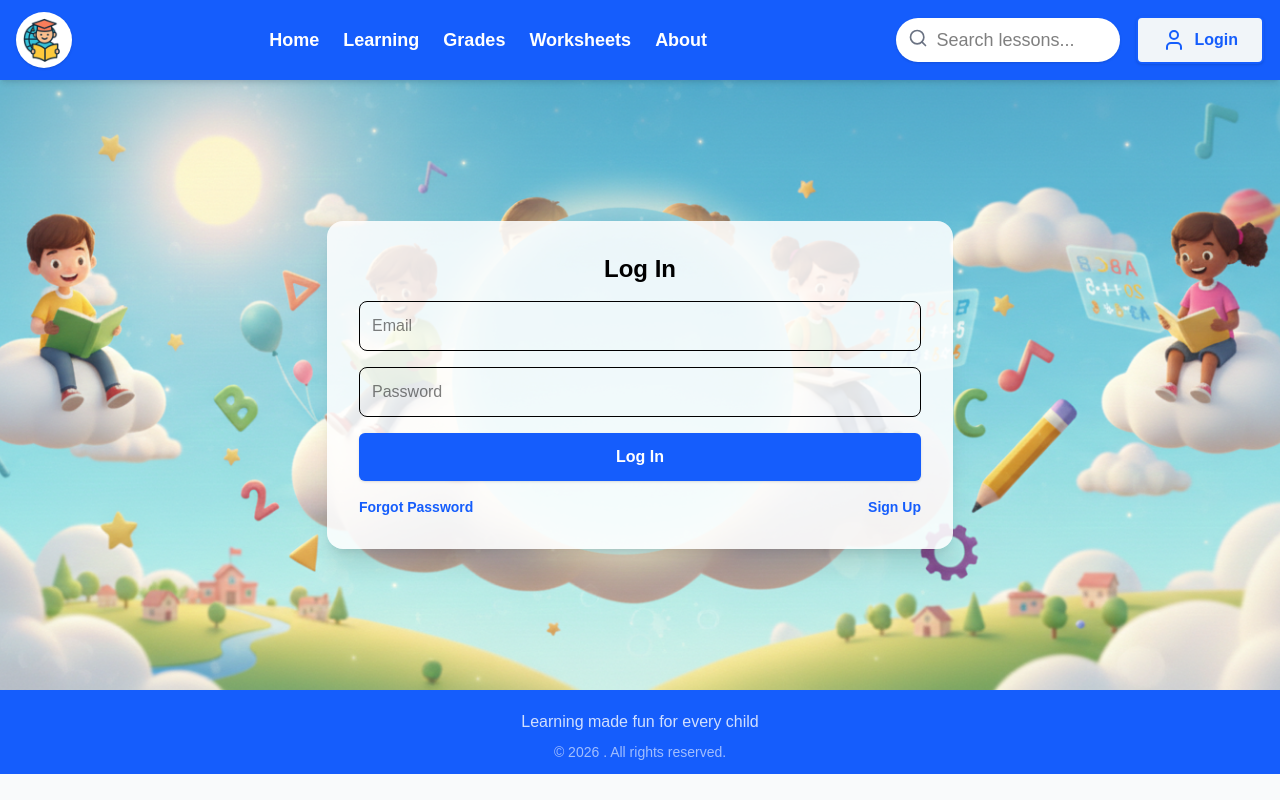
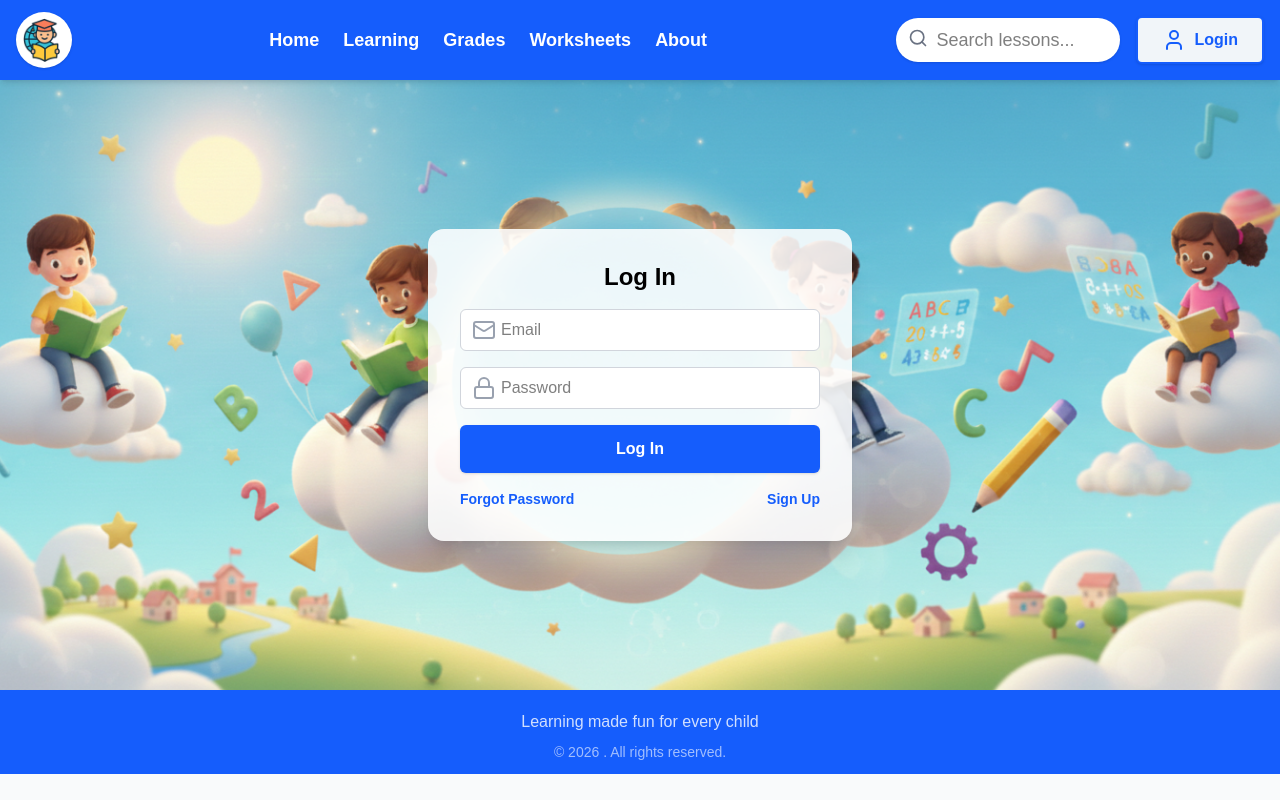
Before and after one commit to adhriton25/kidskillworld, a Next.js app: page /login in a window 1280 px wide. Built offline with nearby package versions, Linux system fonts and the light colour scheme.

Commit message:
fix: login

```diff
--- a/app/login/page.tsx
+++ b/app/login/page.tsx
@@ -4,6 +4,8 @@ import { signIn } from "next-auth/react";
 import { useState } from "react";
 import { useRouter } from "next/navigation";
 import { Button } from "@/components/base/button";
+import Input from "@/components/base/Input";
+import { Mail, Lock } from "lucide-react";
 
 export default function LoginPage() {
   const router = useRouter();
@@ -30,37 +32,34 @@ export default function LoginPage() {
 
   return (
     <div
-      className="min-h-[calc(100vh-190px)] p-2 md:p-0 flex items-center justify-center bg-cover bg-center bg-no-repeat"
+      className="min-h-[calc(100vh-190px)] p-2 md:p-0 flex items-center
+      justify-center bg-cover bg-center bg-no-repeat"
       style={{ backgroundImage: "url('/login-bg.png')" }}
     >
-      <div className="bg-white/87 p-8 rounded-2xl shadow-xl">
+      <div className="w-full md:w-[26.5rem] bg-white/87 p-8 rounded-2xl shadow-xl">
         <h1 className="text-2xl font-bold mb-4 text-center">Log In</h1>
-
-        <form onSubmit={handleLogin} className="space-y-4">
-          <input
+        <form onSubmit={handleLogin}>
+          <Input
             type="email"
             placeholder="Email"
-            className="w-full p-3 border rounded-lg"
+            leftIcon={<Mail />}
             value={email}
             onChange={(e) => setEmail(e.target.value)}
             required
           />
-
-          <input
+          <Input
             type="password"
             placeholder="Password"
-            className="w-full p-3 border rounded-lg"
+            leftIcon={<Lock />}
             value={password}
             onChange={(e) => setPassword(e.target.value)}
             required
           />
-
           {error && <p className="text-red-500 text-sm">{error}</p>}
           <Button type="submit" className="w-full ">
             Log In
           </Button>
         </form>
-
         <div className="flex justify-between mt-4 text-sm">
           <Button isLinkButton href="/forgot-password">
             Forgot Password
--- a/components/Base/Input.tsx
+++ b/components/Base/Input.tsx
@@ -6,7 +6,7 @@ import { InputHTMLAttributes, TextareaHTMLAttributes } from "react";
 type InputProps = {
   label?: string;
   type?: "text" | "email" | "password" | "number" | "search";
-  name: string;
+  name?: string;
   value?: string;
   onChange?: (
     e: React.ChangeEvent<HTMLInputElement | HTMLTextAreaElement>,
@@ -41,7 +41,7 @@ export default function Input({
   ...rest
 }: InputProps) {
   const baseStyles =
-    "px-3 py-2 text-base bg-white border outline-none transition-all focus:ring-2 focus:ring-[var(--ksw-color-action-primary-default)]";
+    "w-full px-3 py-2 text-base bg-white border outline-none transition-all focus:ring-2 focus:ring-[var(--ksw-color-action-primary-default)]";
   const shape = rounded ? "rounded-full" : "rounded-md";
   const errorStyles = error ? "border-red-500" : "border-gray-300";
   const disabledStyles = disabled ? "opacity-50 cursor-not-allowed" : "";
```
